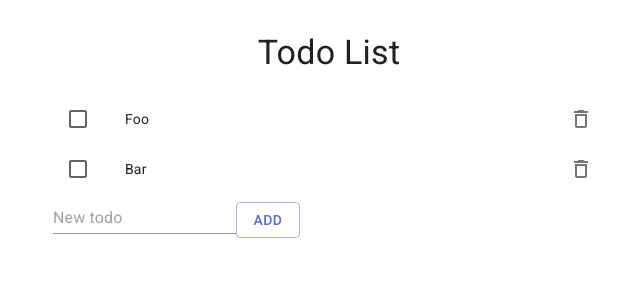
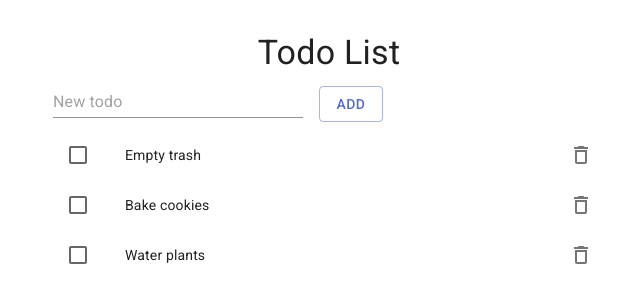
Before and after one commit to skaempfer/todo-list, a React (Create React App) app in the folder todo.app/: page / in a window 1280 px wide. Shown: the top 302 px of the page, without its empty margins (311-951 px from the left). Built offline with nearby package versions, Linux system fonts and the light colour scheme.

Commit message:
Design improvements

```diff
--- a/todo.app/src/TodoList.tsx
+++ b/todo.app/src/TodoList.tsx
@@ -11,8 +11,9 @@ type Todo = {
 
 const TodoList: FunctionComponent = () => {
   const [todos, setTodos] = useState<Todo[]>([
-    { text: "Foo", key: createKey() },
-    { text: "Bar", key: createKey() },
+    { text: "Empty trash", key: createKey() },
+    { text: "Bake cookies", key: createKey() },
+    { text: "Water plants", key: createKey() },
   ]);
   const [inputText, setInputText] = useState<string>("");
 
@@ -38,6 +39,16 @@ const TodoList: FunctionComponent = () => {
 
   return (
     <>
+      <TextField
+        variant="standard"
+        value={inputText}
+        placeholder="New todo"
+        onChange={handleTextChange}
+        style={{ marginRight: "16px", width: "250px" }}
+      />
+      <Button variant="outlined" onClick={handleButtonClick}>
+        Add
+      </Button>
       <List>
         {todos.map((todo) => (
           <TodoListItem
@@ -47,15 +58,6 @@ const TodoList: FunctionComponent = () => {
           />
         ))}
       </List>
-      <TextField
-        variant="standard"
-        value={inputText}
-        placeholder="New todo"
-        onChange={handleTextChange}
-      />
-      <Button variant="outlined" onClick={handleButtonClick}>
-        Add
-      </Button>
     </>
   );
 };
```
